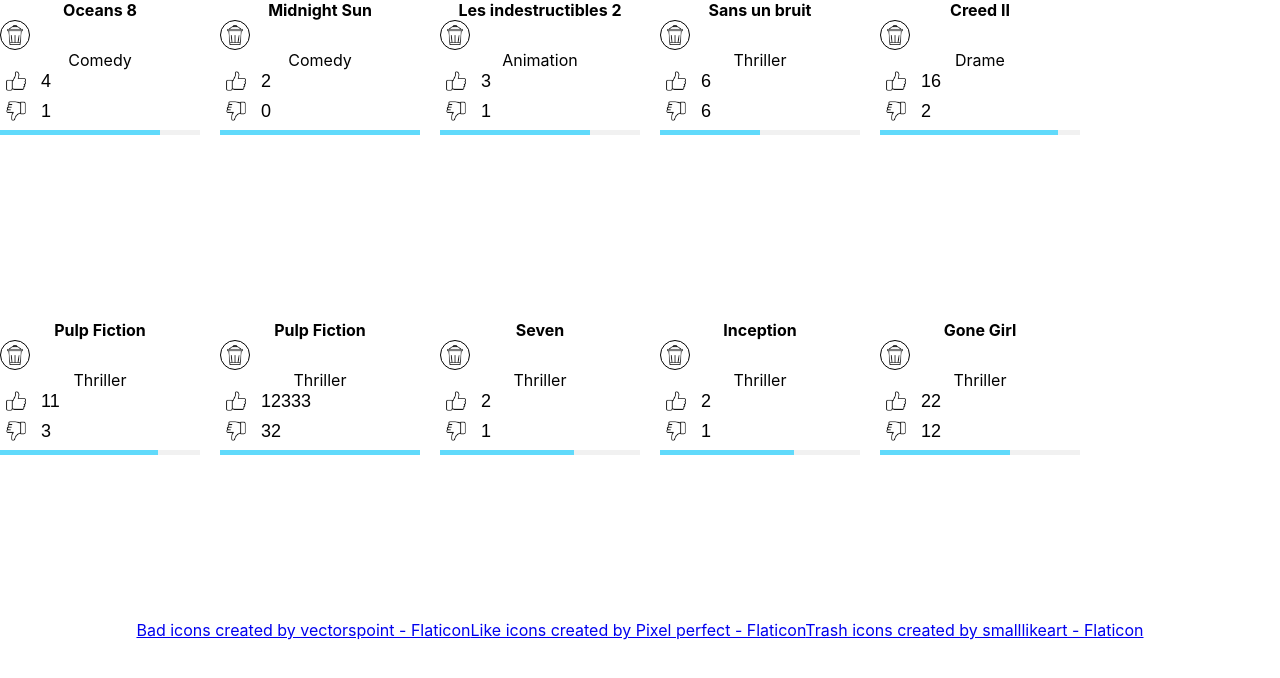
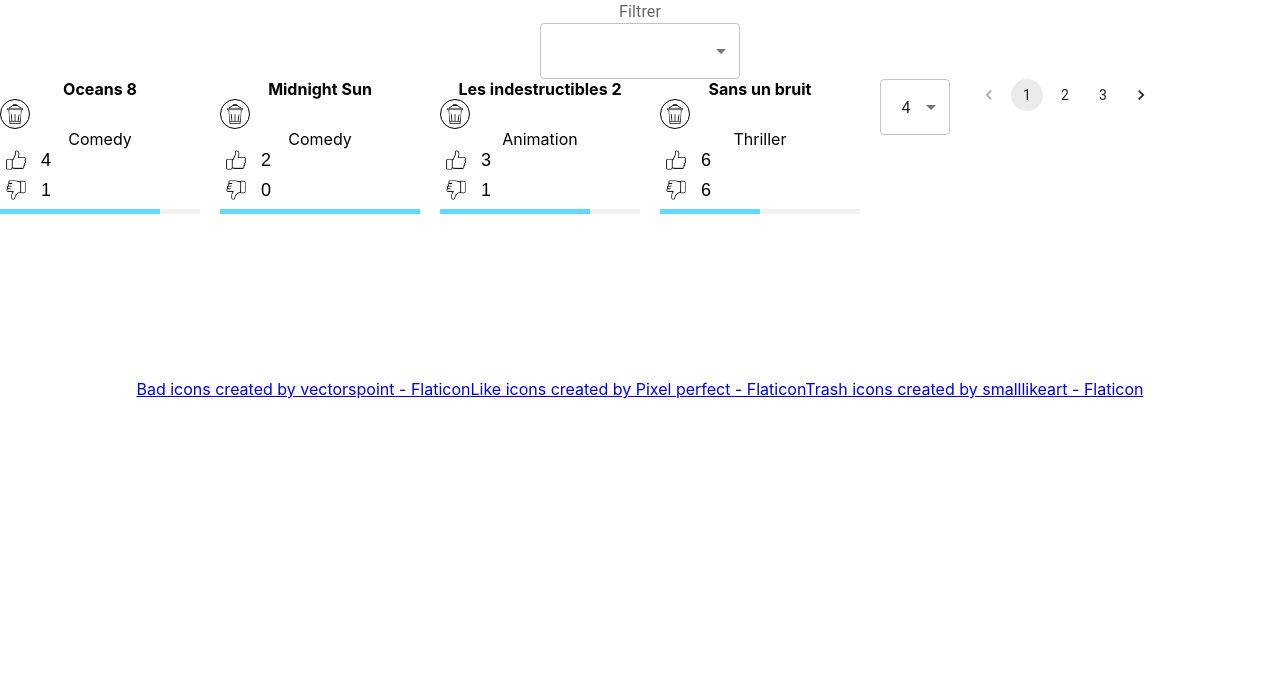
Before and after one commit to Particeep/react-interview, a React (Create React App) app: page / in a window 1280 px wide. Shown: the top 678 px of the page. Built offline with nearby package versions, Linux system fonts and the light colour scheme.

Commit message:
feat(movies): filter & pagination

```diff
--- a/package.json
+++ b/package.json
@@ -3,6 +3,9 @@
   "version": "0.1.0",
   "private": true,
   "dependencies": {
+    "@emotion/react": "^11.9.3",
+    "@emotion/styled": "^11.9.3",
+    "@mui/material": "^5.8.6",
     "@testing-library/jest-dom": "^5.16.4",
     "@testing-library/react": "^13.3.0",
     "@testing-library/user-event": "^13.5.0",
--- a/src/Movies/Movies.tsx
+++ b/src/Movies/Movies.tsx
@@ -1,8 +1,9 @@
 import React, {useEffect, useState} from "react";
 import {movies$} from "../movies";
-import _ from "lodash";
+import _, {filter} from "lodash";
 import "./MoviesStyle.scss";
 import {MovieCard} from "../Card/MovieCard";
+import {InputLabel, MenuItem, Pagination, Select} from "@mui/material";
 
 export interface Movie {
     id: number;
@@ -17,15 +18,27 @@
     liked: string;
 }
 
+interface Filter {
+    [id: string]: Movie;
+}
+
 export const Movies = () => {
     const [init, setInit] = useState<boolean>(false);
     const [movies, setMovies] = useState<Array<Movie>>([]);
+    const [currentFilter, setCurrentFilter] = useState<string>('');
+    const [filters, setFilters] = useState<Array<Filter>>();
+    const [nbPerPage, setNbPerPage] = useState<number>(4);
+    const [currentPage, setCurrentPage] = useState<number>(1);
+    const [moviesFiltered, setMoviesFiltered] = useState<Array<Movie>>([]);
 
     useEffect(() => {
         if (!init) {
             movies$.then((movies) => {
                 setMovies(movies);
+                setMoviesFiltered(movies)
+                setFilters(_.groupBy(movies, (movie: Movie) => movie.category) as unknown as Array<Filter>);
             });
+
             setInit(true);
         }
     })
@@ -35,16 +48,61 @@
         setMovies(newMovies);
     }
 
+    function getMoviesFiltered(filter: string) {
+       // @ts-ignore
+        return _.isEmpty(filter) ? movies : filters[filter];
+    }
+
+
+    function getMoviesToShow() {
+        const lastIndex = (currentPage * nbPerPage);
+        const firstIndex = lastIndex - nbPerPage;
+        console.log(lastIndex, firstIndex, moviesFiltered, moviesFiltered.slice(firstIndex, lastIndex))
+        return moviesFiltered.slice(firstIndex, lastIndex)
+    }
+
+    console.log(filters, currentFilter)
+
     return (
         <div id="movies">
+            <header>
+                <InputLabel>Filtrer</InputLabel>
+                <Select
+                    labelId="demo-simple-select-label"
+                    id="demo-simple-select"
+                    value={currentFilter}
+                    onChange={(e) => {
+                        const none = _.isEqual(e.target.value, "aucun");
+                        setCurrentFilter(none ? '' : e.target.value);
+                        setMoviesFiltered(getMoviesFiltered(none ? '' : e.target.value));
+                    }}
+                    style={{width: "200px"}}
+                >
+                    {_.map(filters, (_, value) =>
+                        <MenuItem value={value}>{value}</MenuItem>
+                    )}
+                    <MenuItem value={"aucun"}>-</MenuItem>
+                </Select>
+            </header>
             <div className="cards-container">
                 {
-                    movies && _.map(movies, (movie: Movie) =>
+                    _.map(getMoviesToShow(), (movie: Movie) =>
                         <MovieCard defaultMovie={movie} deleteCallback={(id: number) => deleteBtn(id)}
                                    likingCallback={(id: number, likes: number, dislikes: number) => {
                                    }}/>
                     )
                 }
+                <Select
+                    id="nb-per-page-select"
+                    value={nbPerPage}
+                    onChange={(e) => setNbPerPage( e.target.value as number)}
+                    style={{width: "70px", height: 'fit-content'}}
+                >
+                    <MenuItem value={4}>4</MenuItem>
+                    <MenuItem value={8}>8</MenuItem>
+                    <MenuItem value={12}>12</MenuItem>
+                </Select>
+                <Pagination count={Math.ceil(moviesFiltered.length / nbPerPage)} onChange={(e, page) => setCurrentPage(page)}/>
             </div>
             <footer>
                 <a href="https://www.flaticon.com/free-icons/bad" title="bad icons">Bad icons created by vectorspoint -
```
Also changed, not shown: 1 other file (tests, documents, lock files or other folders).
